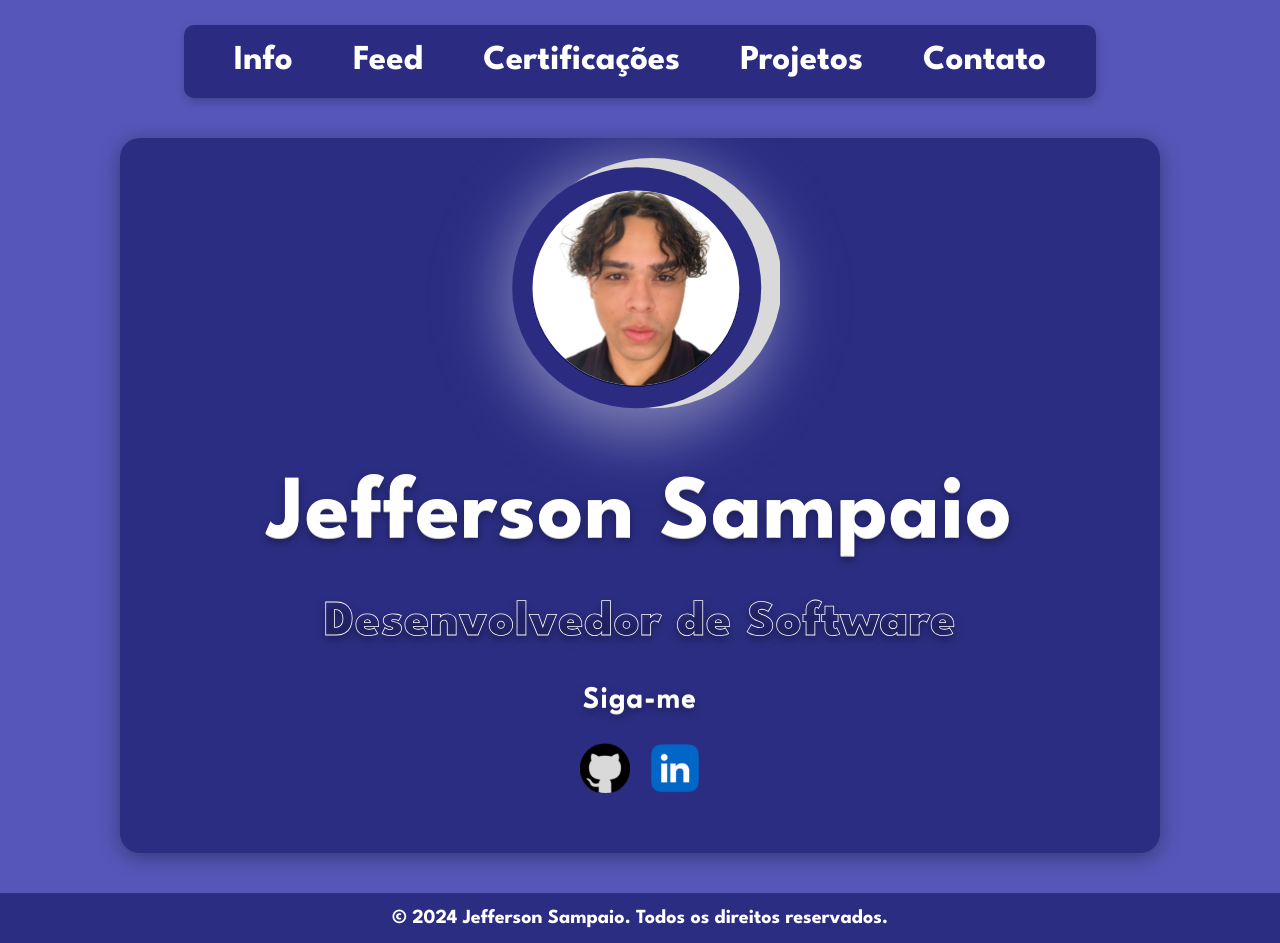
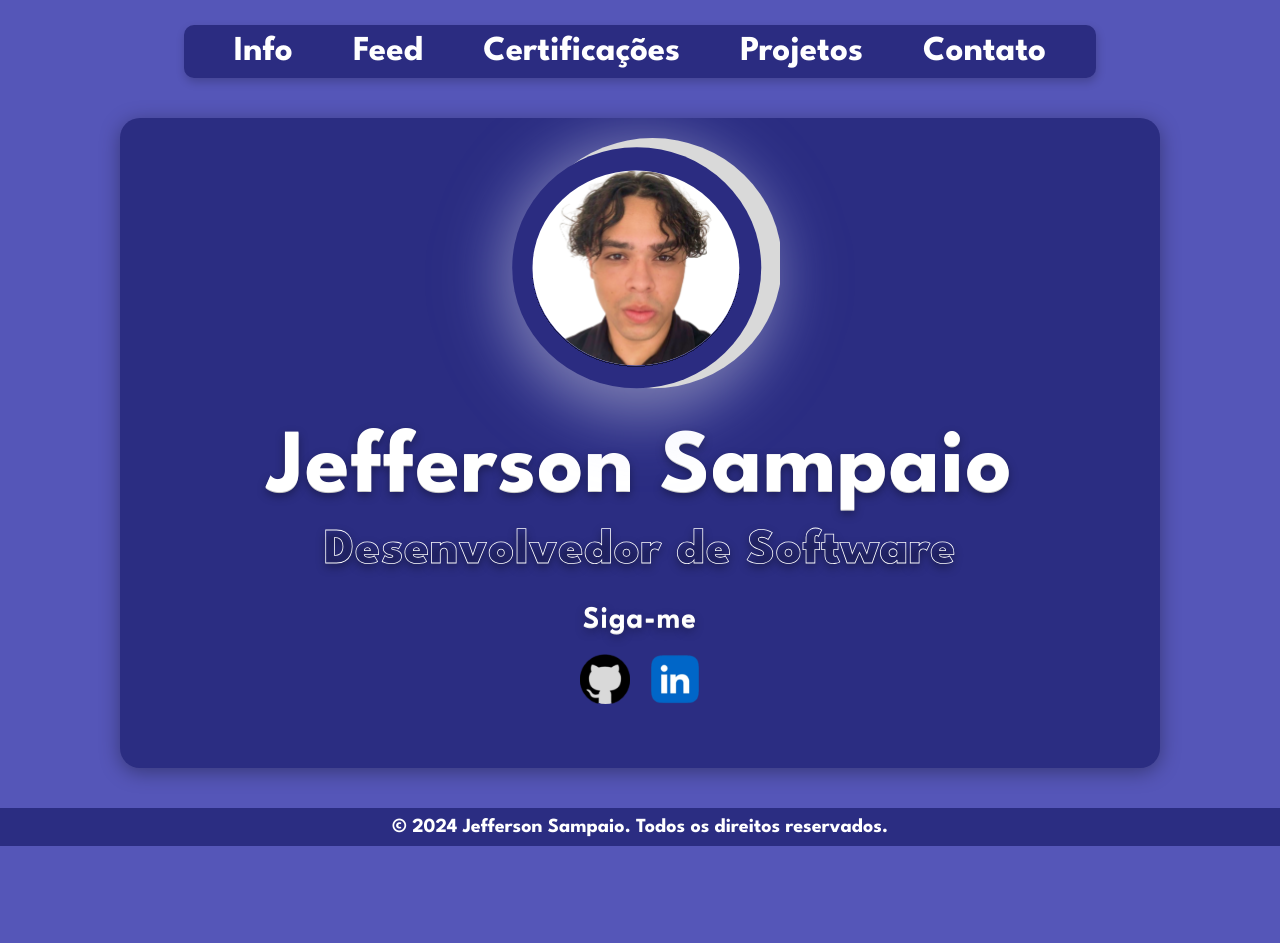
Before and after one commit to JeffSSampaio/portifolio, a React (Vite) app: page /homepage in a window 1280 px wide. After the commit the page ends 846 px from the top, so only its background shows below. Built offline with nearby package versions, Linux system fonts and the light colour scheme; no server answers.

Commit message:
fix: alteração e implementação do tailwind no header

```diff
--- a/src/components/Header.jsx
+++ b/src/components/Header.jsx
@@ -4,16 +4,16 @@ import "../styles/header.css"
 
 function Header() {
 
-    return(
+    return (
         <header className="header">
-            <ul>
-                <a href="/info"> <li>Info</li> </a>
-                <a href="/feed"> <li>Feed</li> </a>
-                <a href="/certificacoes"> <li>Certificações</li> </a>
-                <a href="/projetos"> <li>Projetos</li> </a>
-                <a href="/contato"> <li>Contato</li> </a>
+            <ul className="  max-w-6xl flex flex-wrap md:flex-col justify-center gap-4 sm:gap-6 md:gap-8 px-4 sm:px-6 md:px-10 py-3 rounded-xl shadow-lg">
+                <li> <a href="/info">Info</a> </li>
+                <li> <a href="/feed">Feed</a> </li>
+                <li> <a href="/certificacoes">Certificações</a> </li>
+                <li> <a href="/projetos">Projetos</a> </li>
+                <li> <a href="/contato">Contato</a> </li>
             </ul>
-            </header>
+        </header>
     )
 
 }
--- a/src/styles/header.css
+++ b/src/styles/header.css
@@ -23,16 +23,16 @@ header ul {
     box-shadow: 1px 4px 10px rgba(0, 0, 0, 0.2);
 }
 
-header ul li {
+header ul li a {
     color: white;
     font-size: 35px;
     font-family: 'League Spartan', sans-serif;
     font-weight: 700;
-    cursor: pointer;
-    white-space: nowrap;
+    text-decoration: none;
+    display: inline-block;
 }
 
-header ul li:hover {
+header ul li a:hover {
     color: #5556B8;
     transform: scale(1.1);
     transition: transform 0.3s, color 0.3s;
--- a/src/styles/index.css
+++ b/src/styles/index.css
@@ -1,5 +1,6 @@
-@import 'tailwindcss';
-
+@tailwind base;
+@tailwind components;
+@tailwind utilities;
 :root {
   --cor-roxo-claro: #5556B8;
   --cor-roxo-escuro: hsl(239, 50%, 34%);
```
